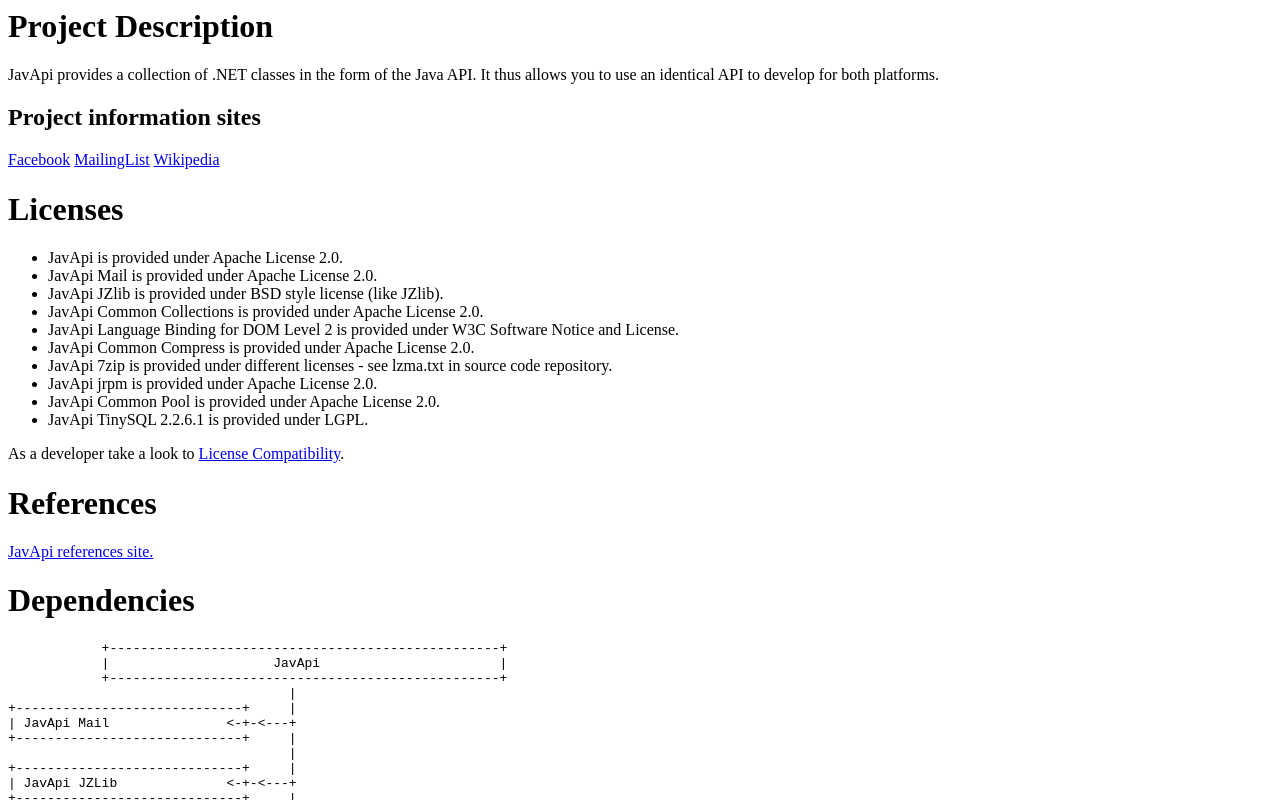
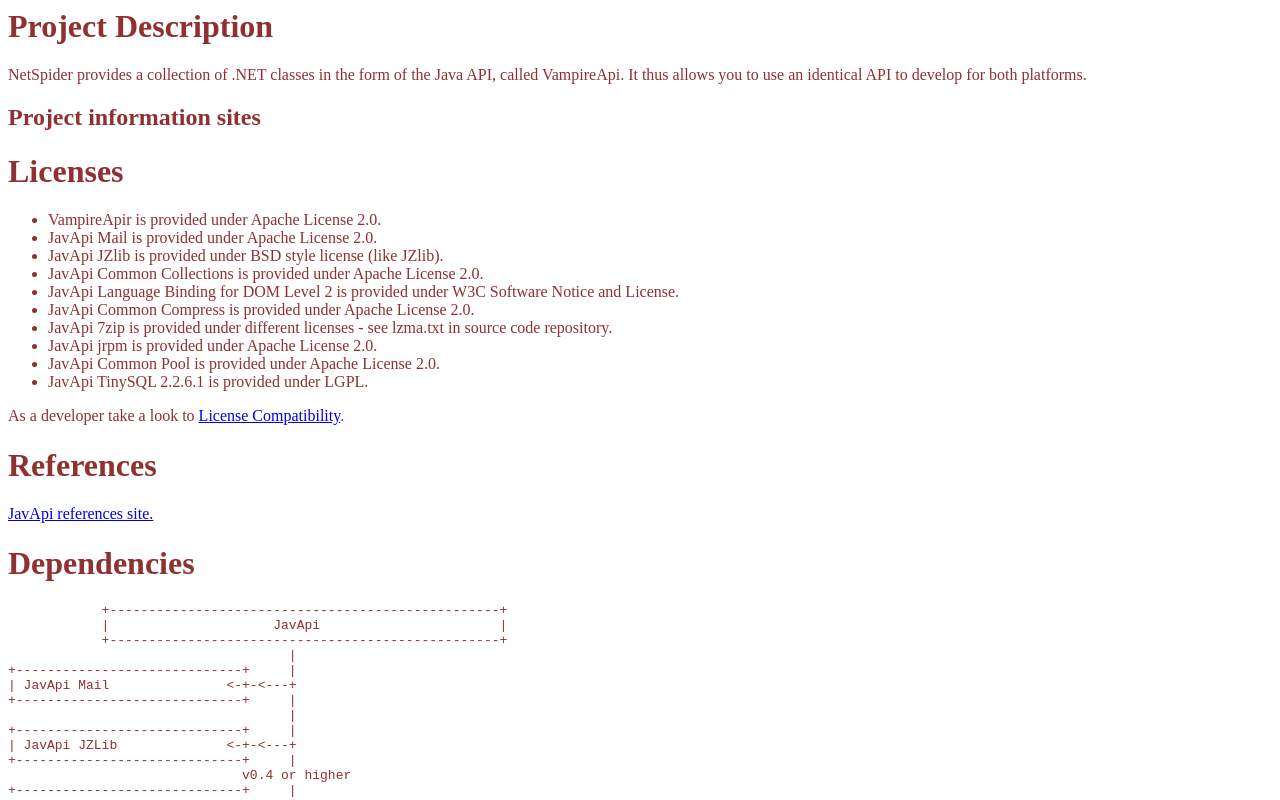
Before and after one commit to bastie/NetSpider, a plain HTML site: page docs/index.html in a window 1280 px wide. Shown: the top 800 px of the page. Drawn offline with Linux system fonts and the light colour scheme.

Commit message:
repair some docs

```diff
--- a/docs/index.html
+++ b/docs/index.html
@@ -1,21 +1,23 @@
 <html>
-<body>
+<body style="color: #903030;">
 <div class="wikidoc">
 <h1>Project Description</h1>
-<p>JavApi provides a collection of .NET classes in the form of the Java API. It thus allows you to use an identical API to develop for both platforms.</p>
+<p>NetSpider provides a collection of .NET classes in the form of the Java API, called VampireApi.
+ It thus allows you to use an identical API to develop for both platforms.</p>
 <h2>Project information sites</h2>
-<p><a title="Facebook group" href="https://www.facebook.com/groups/JavApi/">Facebook</a>
-<a title="Mailinglist over Facebook group" href="https://www.facebook.com/groups/JavApi/members/">
-MailingList</a> <a title="Wikipedia.en" href="http://en.wikipedia.org/wiki/JavApi">
-Wikipedia</a></p>
 <h1>Licenses</h1>
 <ul>
-<li>JavApi is provided under Apache License 2.0.&nbsp; </li><li>JavApi Mail is provided under Apache License 2.0.&nbsp; </li><li>JavApi JZlib is provided under BSD style license (like JZlib).&nbsp; </li><li>JavApi Common Collections is provided under Apache License 2.0. </li><li>JavApi Language Binding for DOM Level 2 is provided under W3C Software Notice and License.
-</li><li>JavApi Common Compress is provided under Apache License 2.0. </li><li>JavApi 7zip is provided under different licenses - see lzma.txt in source code repository.
-</li><li>JavApi jrpm is provided under Apache License 2.0. </li><li>JavApi Common Pool is provided under Apache License 2.0. </li><li>JavApi TinySQL 2.2.6.1 is provided under LGPL. </li></ul>
-<p>As a developer take a look to&nbsp;<a title="License Compatablity" href="https://javapi.codeplex.com/wikipage?title=License%20Compatibility&referringTitle=Documentation" target="_self">License Compatibility</a>.</p>
+<li>VampireApir is provided under Apache License 2.0.&nbsp; </li>
+<li>JavApi Mail is provided under Apache License 2.0.&nbsp; </li>
+<li>JavApi JZlib is provided under BSD style license (like JZlib).&nbsp; </li>
+<li>JavApi Common Collections is provided under Apache License 2.0. </li>
+<li>JavApi Language Binding for DOM Level 2 is provided under W3C Software Notice and License.</li>
+<li>JavApi Common Compress is provided under Apache License 2.0. </li><li>JavApi 7zip is provided under different licenses - see lzma.txt in source code repository.</li>
+<li>JavApi jrpm is provided under Apache License 2.0. </li><li>JavApi Common Pool is provided under Apache License 2.0. </li><li>JavApi TinySQL 2.2.6.1 is provided under LGPL. </li>
+</ul>
+<p>As a developer take a look to&nbsp;<a title="License Compatablity" href="http://janelia-flyem.github.io/licenses.html" target="_self">License Compatibility</a>.</p>
 <h1>References</h1>
-<p><a title="JavApi References" href="http://javapi.codeplex.com/wikipage?title=JavApi%20References">JavApi references site.</a></p>
+<p><a title="JavApi References" href="Java References.html">JavApi references site.</a></p>
 <h1>Dependencies</h1>
 <pre>            &#43;--------------------------------------------------&#43;<br>            |                     JavApi                       |<br>            &#43;--------------------------------------------------&#43;<br>                                    |<br>&#43;-----------------------------&#43;     |<br>| JavApi Mail               &lt;-&#43;-&lt;---&#43;<br>&#43;-----------------------------&#43;     |<br>                                    |<br>&#43;-----------------------------&#43;     |<br>| JavApi JZLib              &lt;-&#43;-&lt;---&#43;<br>&#43;-----------------------------&#43;     |
                               v0.4 or higher
```
Also changed, not shown: docs/JavApi Compare.html (+1 -1 lines), docs/JavApi References.html (+1 -1 lines), docs/JavApi Samples.html (+1 -1 lines), docs/JavApi Startup.html (+1 -1 lines), 1 other file.
